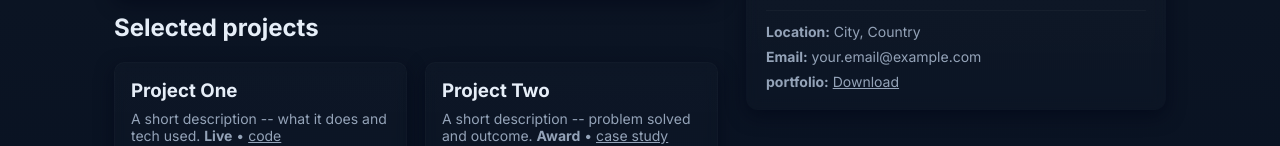
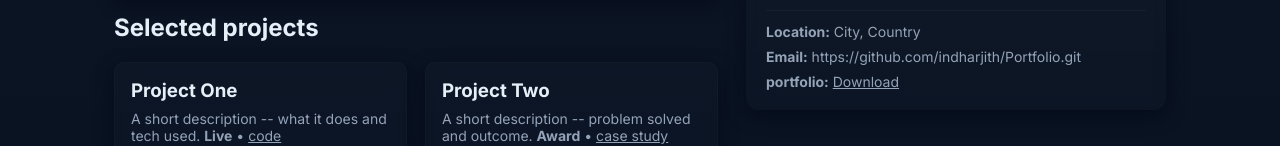
Before and after one commit to indharjith/Portfolio, a plain HTML site: page index.html in a window 1280 px wide. Shown: the part 427-573 px from the top of the page. Drawn offline with Linux system fonts and the light colour scheme.

Commit message:
Update email link in index.html

```diff
--- a/index.html
+++ b/index.html
@@ -123,7 +123,7 @@
     <hr style="border:none;height:1px;background:rgba(255,255,255,0.03);margin:12px 0">
     <div style="display:flex;flex-direction:column;gap:8px">
       <div class="muted"><strong>Location:</strong> City, Country</div>
-      <div class="muted"><strong>Email:</strong> your.email@example.com</div>
+      <div class="muted"><strong>Email:</strong> https://github.com/indharjith/Portfolio.git</div>
       <div class="muted"><strong>portfolio:</strong> <a href="https://github.com/indharjith">Download</a></div>
     </div>
   </aside>
```
